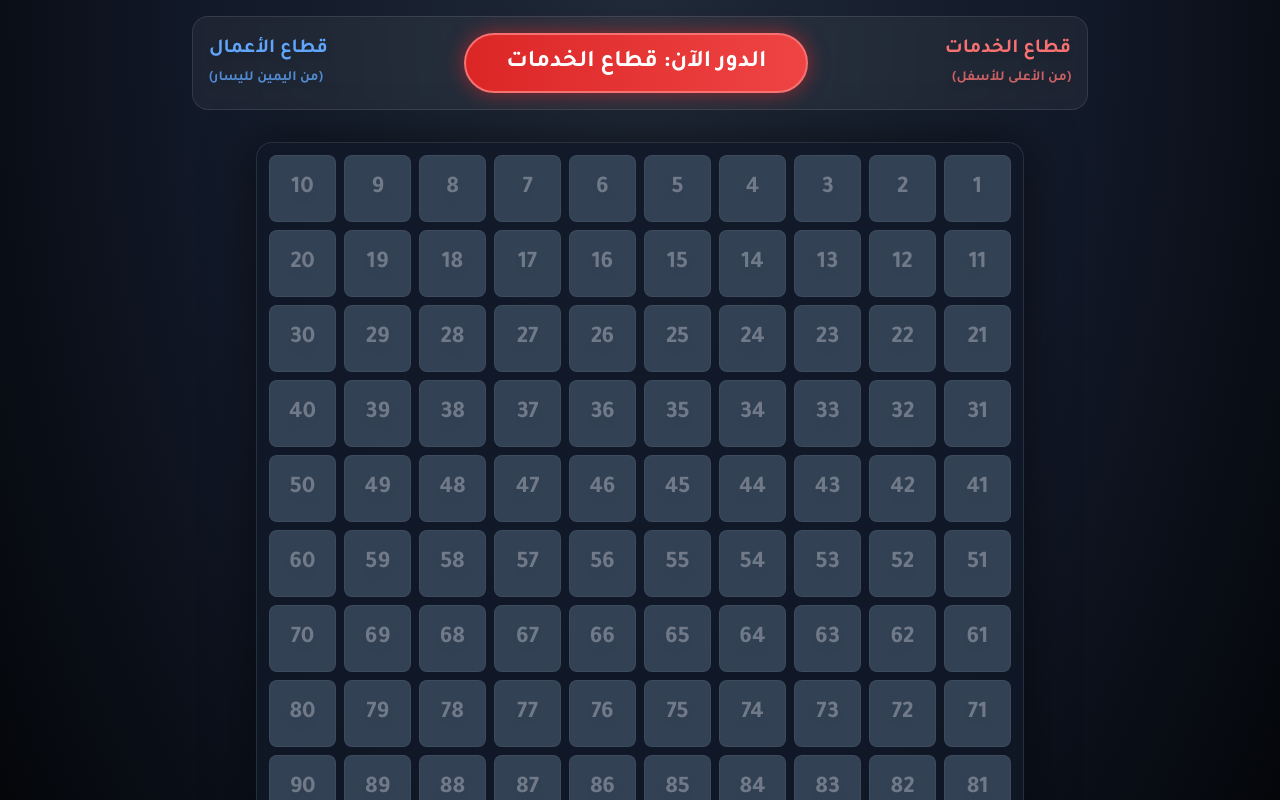
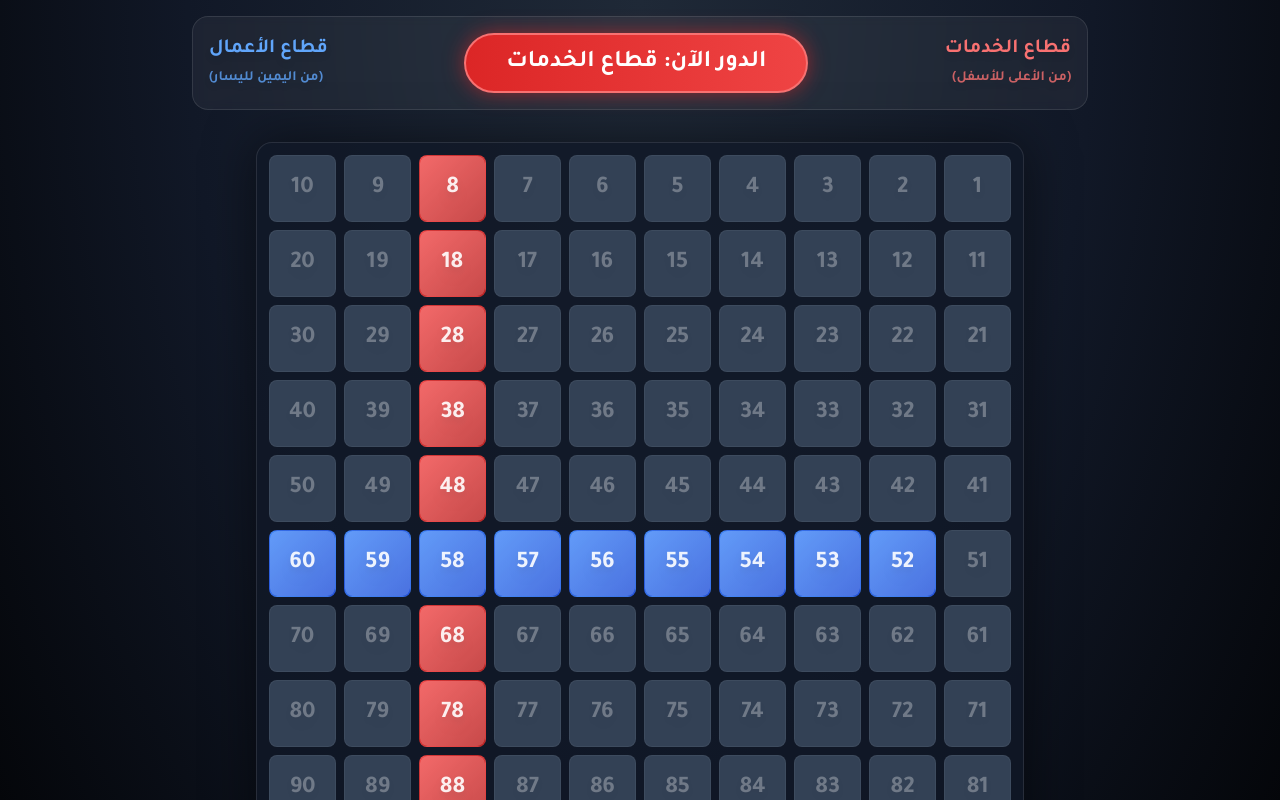
Before and after one commit to alshayeksa/competition, a React (Create React App) app: page / in a window 1280 px wide. Both pictures are taken after a click on the button "ابدأ التحدي". Shown: the top 800 px of the page. Built offline with nearby package versions, Linux system fonts and the light colour scheme.

Commit message:
Mock almost-win state for testing WinnerScreen

```diff
--- a/src/GameBoard.js
+++ b/src/GameBoard.js
@@ -37,7 +37,16 @@ const checkWin = (grid, playerNum) => {
 };
 
 export default function GameBoard({ teams, initialTurn, onWin }) {
-  const [grid, setGrid] = useState(Array(GRID_SIZE).fill(null).map(() => Array(GRID_SIZE).fill(0)));
+  const getMockGrid = () => {
+    const mock = Array(GRID_SIZE).fill(null).map(() => Array(GRID_SIZE).fill(0));
+    // محاكاة طريق الفريق الأول (يكاد أن ينتهي من الأعلى للأسفل، ينقصه المربع الأخير في العمود 2)
+    for (let i = 0; i < GRID_SIZE - 1; i++) mock[i][2] = 1;
+    // محاكاة طريق الفريق الثاني (يكاد أن ينتهي من اليمين لليسار، ينقصه المربع الأخير في الصف 5)
+    for (let i = 0; i < GRID_SIZE - 1; i++) mock[5][i] = 2;
+    return mock;
+  };
+
+  const [grid, setGrid] = useState(getMockGrid());
   const [selectedCell, setSelectedCell] = useState(null);
   const [cellQuestions, setCellQuestions] = useState({});
   const [questionPool, setQuestionPool] = useState([]);
```
